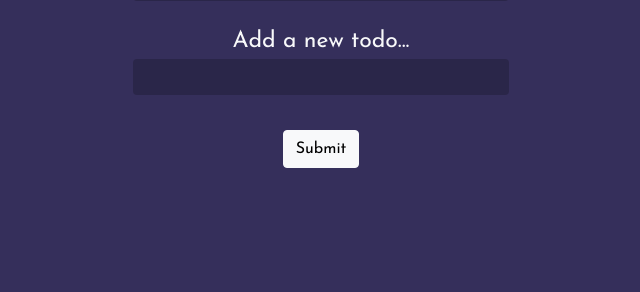
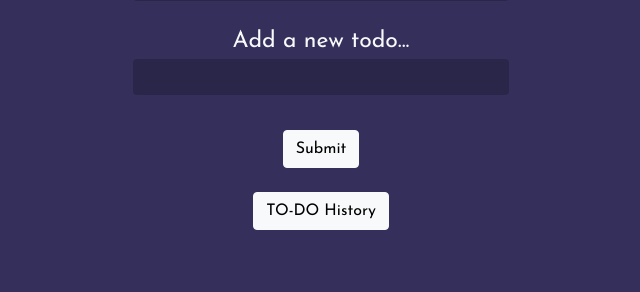
Before and after one commit to antonzhuraliou/to_do_list, a Django app: template tasks/templates/tasks/base.html in a window 1280 px wide. Shown: the part 166-458 px from the top of the page, without its empty margins (319-959 px from the left). Run offline with Django 5.2, Linux system fonts and the light colour scheme; the template is opened without the code that fills it, so the values that code supplies are empty; some libraries are stand-ins or nearby versions.

Commit message:
Add a new button 'TO-DO History'

```diff
--- a/tasks/templates/tasks/base.html
+++ b/tasks/templates/tasks/base.html
@@ -54,6 +54,10 @@
           <input type="submit" class="btn btn-light" />
         </div>
       </form>
+
+      <div class="text-center my-4">
+        <button class="btn btn-light">TO-DO History</button>
+      </div>
     </div>
 
     <script src="app.js"></script>
```
